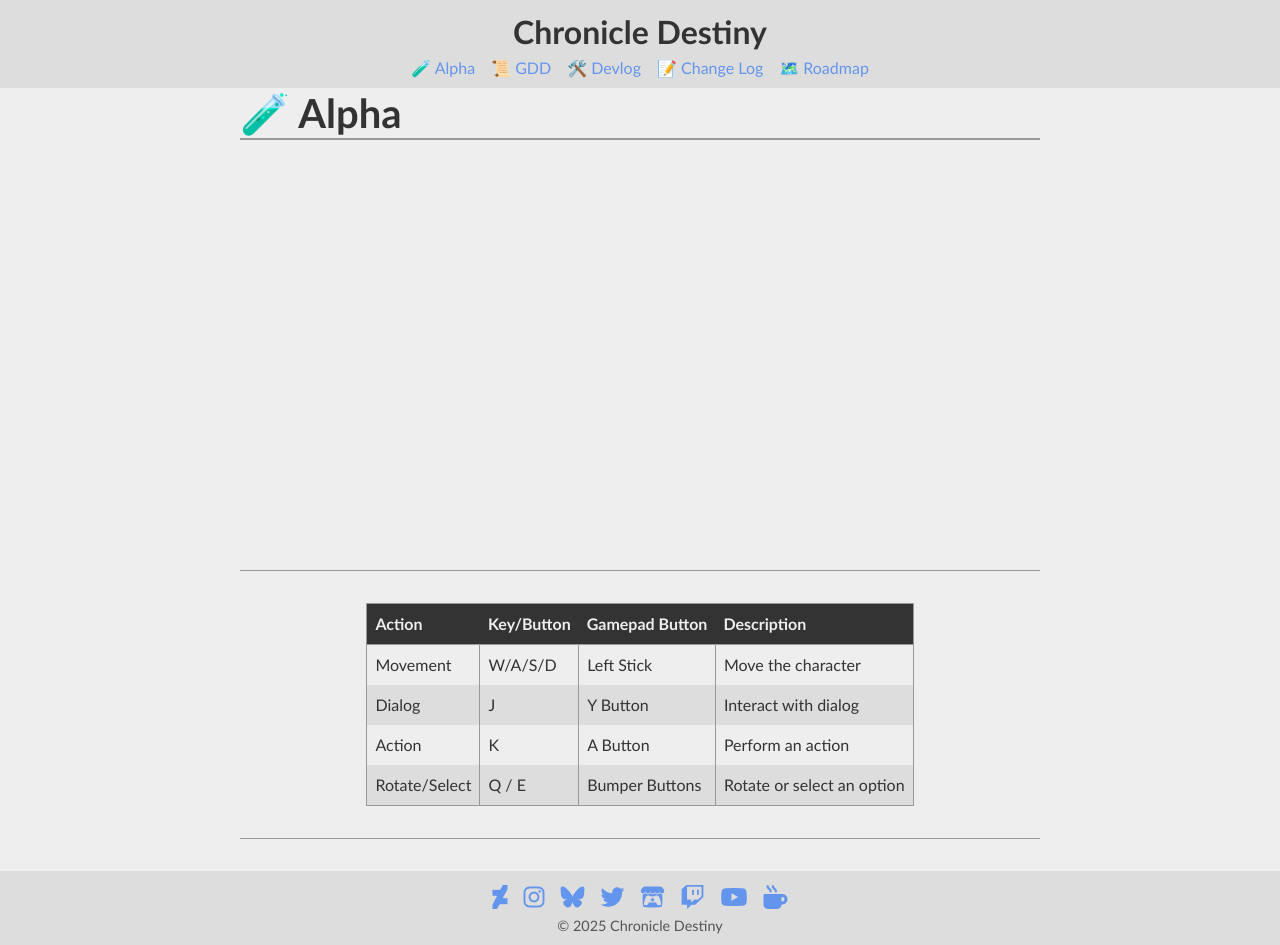
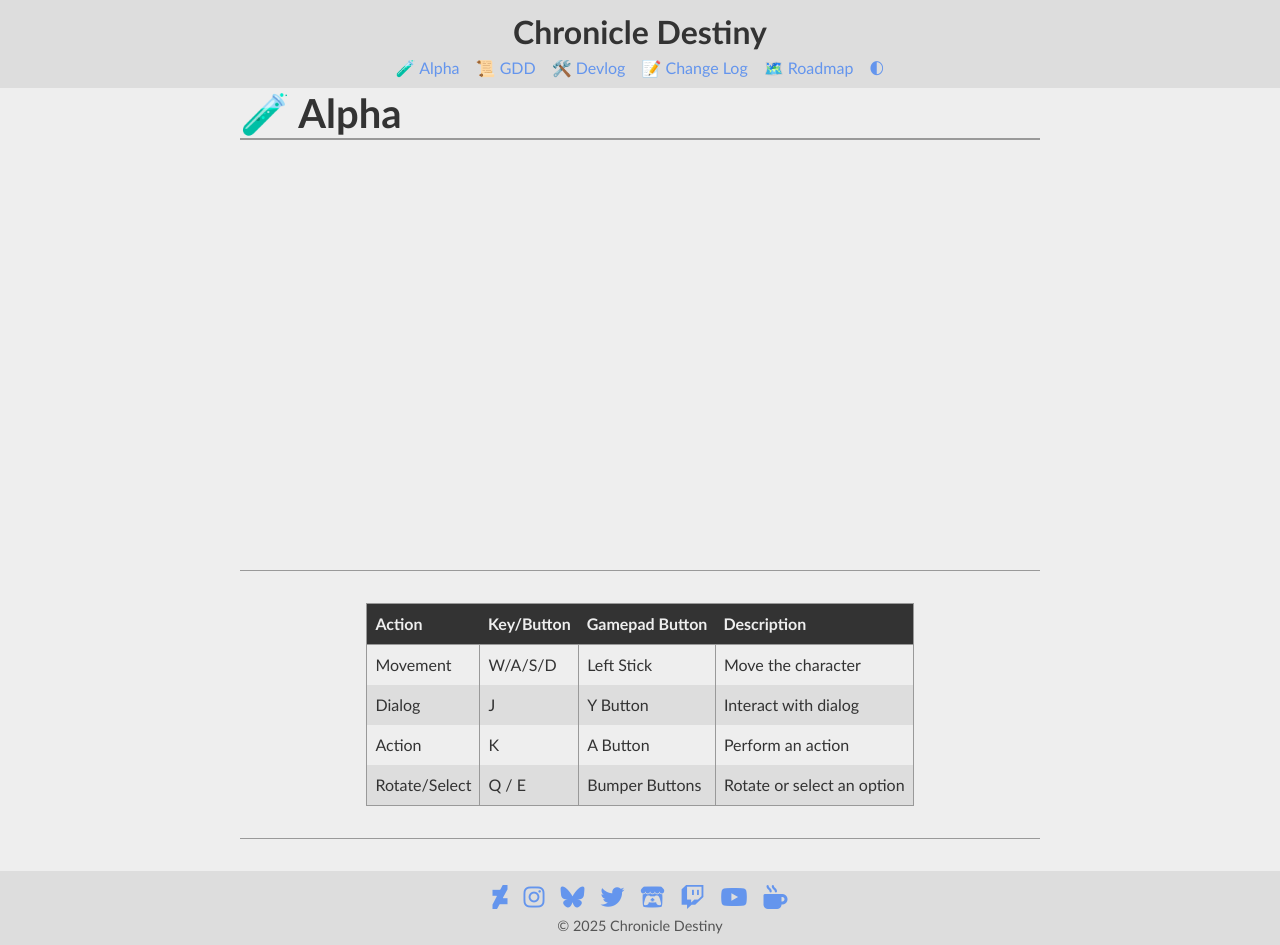
Before and after one commit to zBuLe/Chronicle-Destiny, a Jekyll site: the page built from index.md, in a window 1280 px wide. Built offline with Jekyll 4.4.1, drawn with Linux system fonts in a browser that asks for light colours; nearby versions of some CDN libraries; our own code applies the rules of GitHub Pages for plain Markdown files; a script that is not in the unit is left out.

Commit message:
add theme toggle functionality with JavaScript

```diff
--- a/_includes/header.html
+++ b/_includes/header.html
@@ -5,4 +5,7 @@
   <a href="{{ '/devlog' | relative_url }}">🛠️ Devlog</a>
   <a href="{{ '/changelog' | relative_url }}">📝 Change Log</a>
   <a href="{{ '/roadmap' | relative_url }}">🗺️ Roadmap</a>
+    <!-- Dark mode toggle -->
+    <a href="#" id="theme-toggle" title="Toggle dark/light mode">🌓</a>
+
 </nav>
--- a/_layouts/default.html
+++ b/_layouts/default.html
@@ -26,5 +26,6 @@
 
   <!-- Code block title bar & copy button -->
   <script src="{{ '/assets/js/code-titlebar.js' | relative_url }}"></script>
+
 </body>
 </html>
--- a/assets/css/style.css
+++ b/assets/css/style.css
@@ -4,6 +4,7 @@
    :root {
     --text-font: 'Calibri', Tahoma, Geneva, Verdana, sans-serif;
     --mono-font: Consolas, 'Courier New', Courier, monospace;
+
     /* Light mode */
     --bg-color: #eee;
     --bg2-color: #ddd;
@@ -14,25 +15,21 @@
     --accent2-color: MidnightBlue;
 }
 
-@media (prefers-color-scheme: dark) {
-    :root {
-        /* Dark mode */
+/* Manual dark mode toggle overrides */
+[data-theme="dark"] {
     --bg-color: #222;
     --bg2-color: #1a1a1a;
     --text-color: #dddddd;
     --text2-color: #aaaaaa;
     --line-color: #444444;
     --accent1-color: cornflowerblue;
-        --accent2-color: #add8e6; /* More balanced color for dark mode */
-    }
+    --accent2-color: #add8e6;
 }
 
 /* =========================
    Reset
    ========================= */
-*,
-*::before,
-*::after {
+*, *::before, *::after {
     box-sizing: border-box;
     margin: 0;
     padding: 0;
@@ -42,7 +39,7 @@
    Base Styles
    ========================= */
 body {
-    font-family: 'Calibri', Tahoma, Geneva, Verdana, sans-serif;
+    font-family: var(--text-font);
     background-color: var(--bg-color);
     color: var(--text-color);
     line-height: 1.5;
@@ -87,6 +84,11 @@
 
 .site-nav a:hover {
     color: var(--accent2-color);
+}
+
+/* Dark mode toggle button */
+#theme-toggle {
+    cursor: pointer;
 }
 
 /* =========================
@@ -135,7 +137,6 @@
     justify-content: center;
     flex-wrap: wrap;
     gap: 1rem;
-    /*! margin: 1rem; */
 }
 
 .social-links a {
```
Also changed, not shown: assets/js/theme-toggle.js (added, +18 -0 lines). Lines whose indentation alone changed are shown as unchanged.
